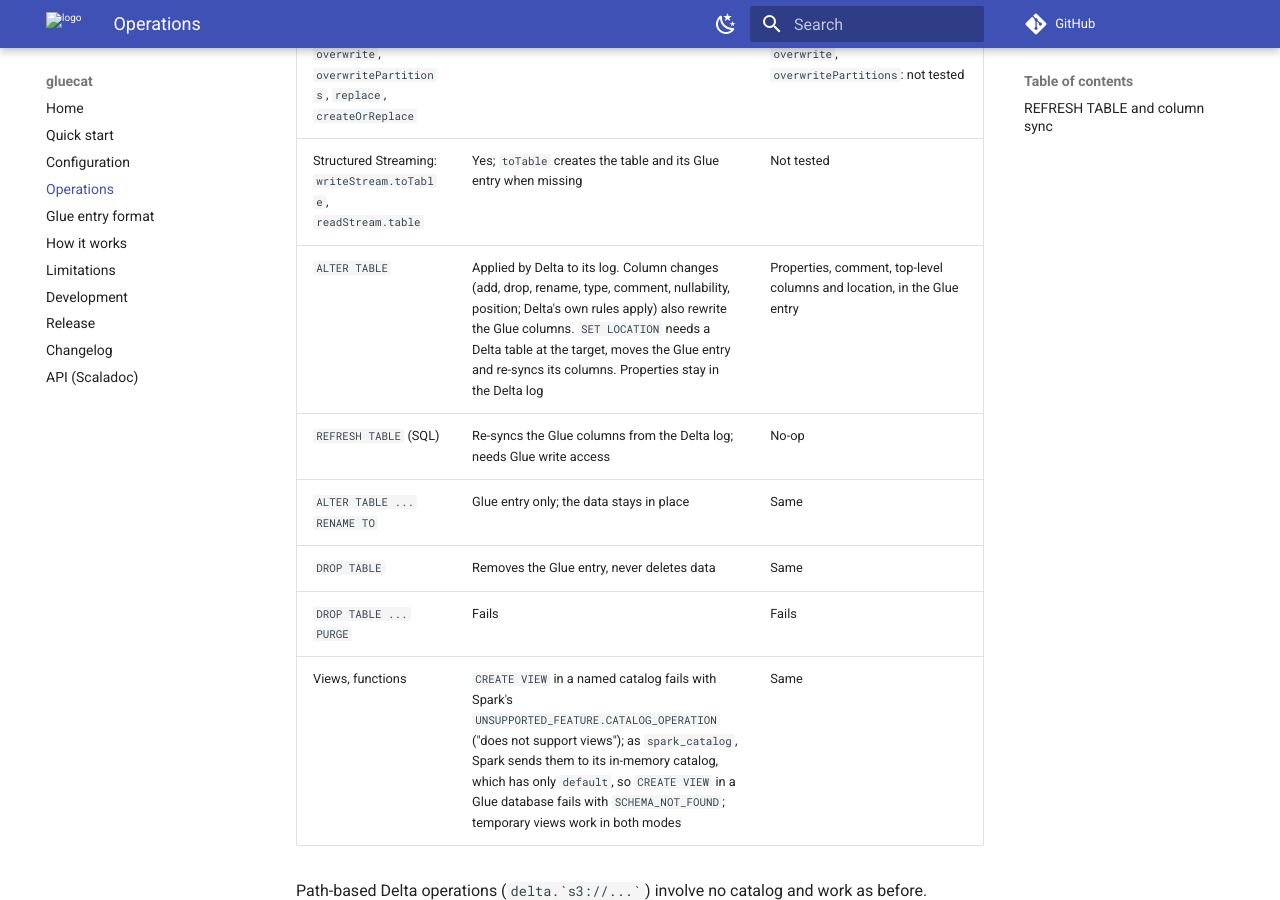
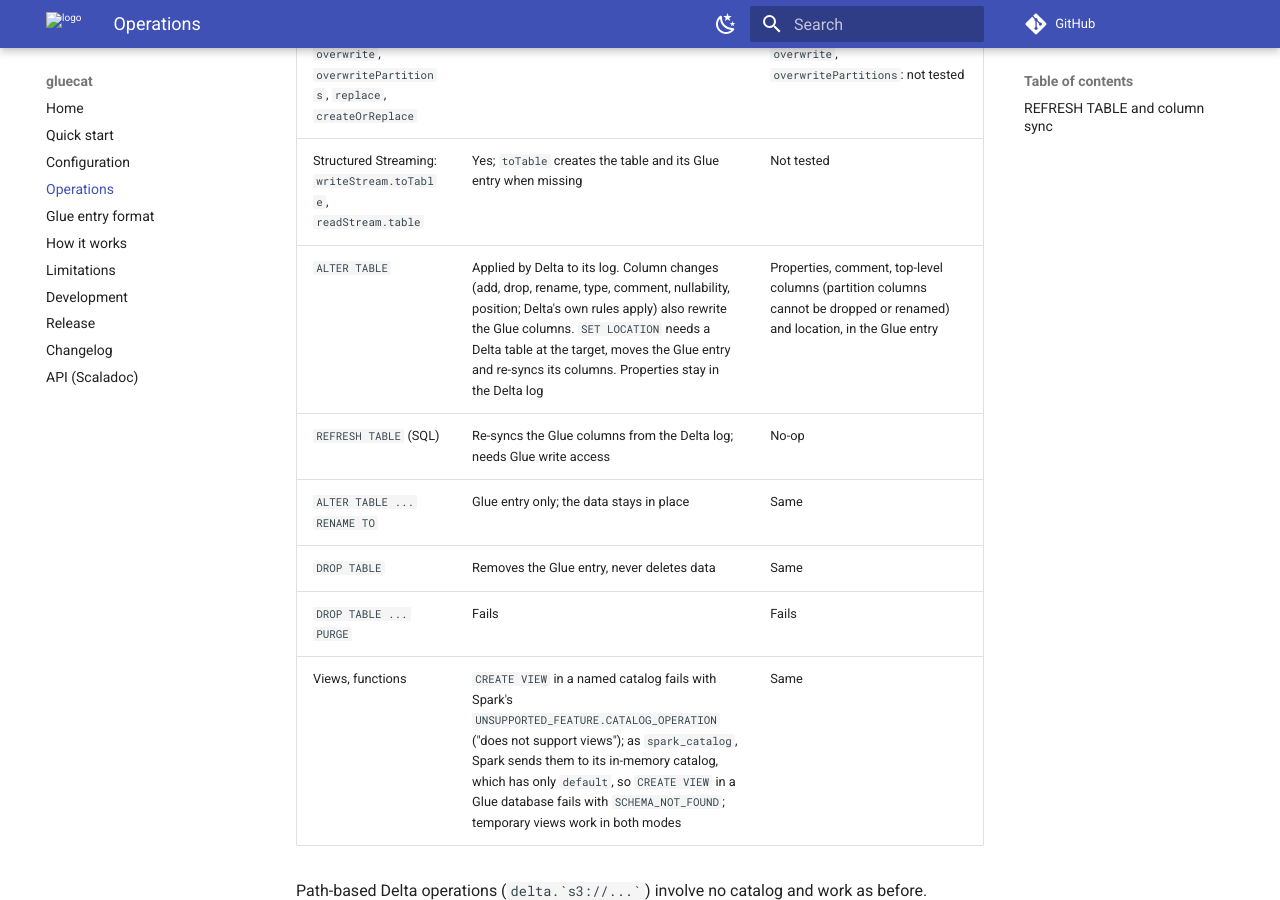
Before and after one commit to sdaberdaku/gluecat, an MkDocs documentation site: the page built from docs/site/operations.md, in a window 1280 px wide and 900 px high, scrolled down 1198 px. Built offline with MkDocs 1.6.1 and Material for MkDocs 9.7.7, drawn with Linux system fonts in a browser that asks for light colours; comment, search, counter and statistics services are not loaded.

Commit message:
Refuse dropping or renaming a partition column of a non-Delta table
The Glue entry keeps the partition column names, and since non-Delta tables
load with their partition columns moved to the end, an entry whose partition
column is gone no longer loads.

```diff
--- a/docs/site/operations.md
+++ b/docs/site/operations.md
@@ -15,7 +15,7 @@ changes) are covered by unit tests.
 | `REPLACE TABLE`, `CREATE OR REPLACE TABLE`, `REPLACE TABLE ... AS SELECT` | Yes | No |
 | `df.writeTo(...)`: `create`, `append`, `overwrite`, `overwritePartitions`, `replace`, `createOrReplace` | Yes; `append` and `overwrite` leave the Glue entry alone | `create`, `replace`, `createOrReplace`: no; `append`, `overwrite`, `overwritePartitions`: not tested |
 | Structured Streaming: `writeStream.toTable`, `readStream.table` | Yes; `toTable` creates the table and its Glue entry when missing | Not tested |
-| `ALTER TABLE` | Applied by Delta to its log. Column changes (add, drop, rename, type, comment, nullability, position; Delta's own rules apply) also rewrite the Glue columns. `SET LOCATION` needs a Delta table at the target, moves the Glue entry and re-syncs its columns. Properties stay in the Delta log | Properties, comment, top-level columns and location, in the Glue entry |
+| `ALTER TABLE` | Applied by Delta to its log. Column changes (add, drop, rename, type, comment, nullability, position; Delta's own rules apply) also rewrite the Glue columns. `SET LOCATION` needs a Delta table at the target, moves the Glue entry and re-syncs its columns. Properties stay in the Delta log | Properties, comment, top-level columns (partition columns cannot be dropped or renamed) and location, in the Glue entry |
 | `REFRESH TABLE` (SQL) | Re-syncs the Glue columns from the Delta log; needs Glue write access | No-op |
 | `ALTER TABLE ... RENAME TO` | Glue entry only; the data stays in place | Same |
 | `DROP TABLE` | Removes the Glue entry, never deletes data | Same |
```
Also changed, not shown: README.md (+1 -1 lines), docs/superpowers/specs/2026-10-22-gluecat-design.md (+1 -1 lines), 2 other files.
